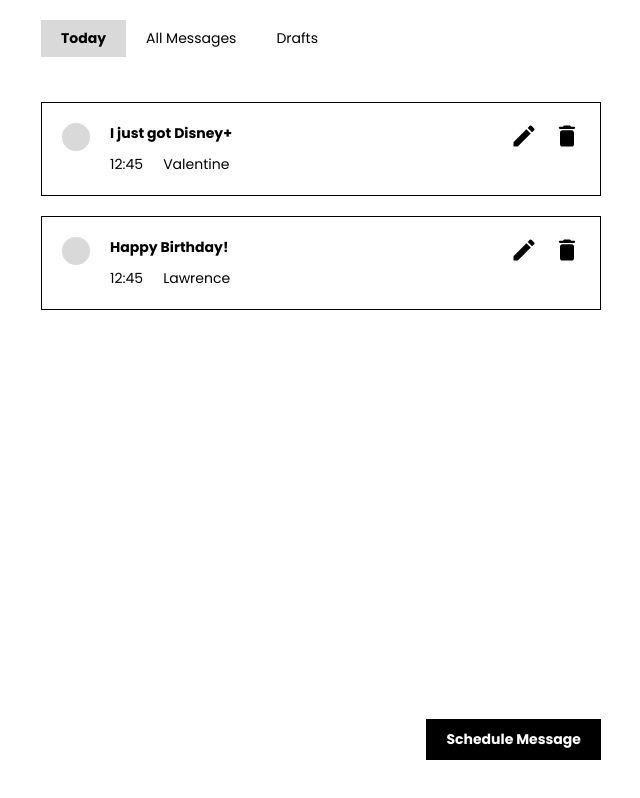
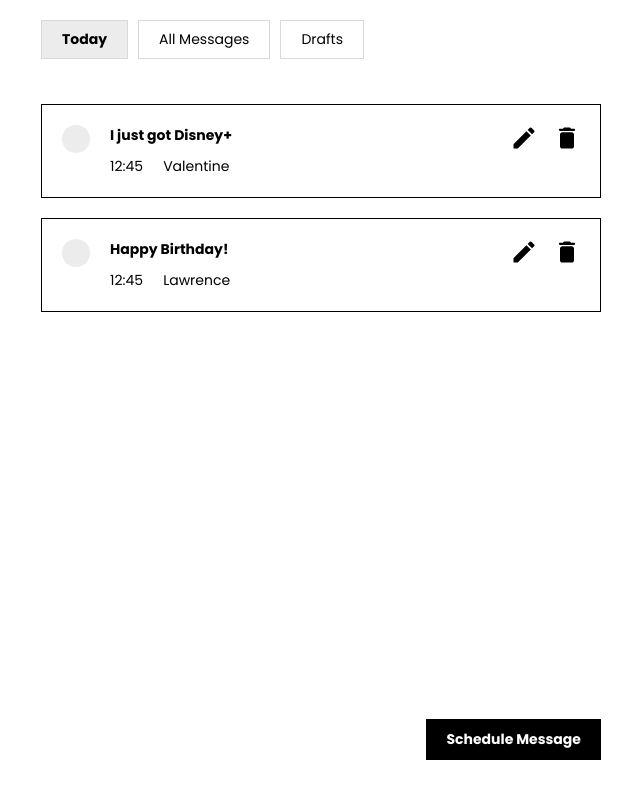
Before and after one commit to Ngoakor12/message-later, a React (Vite) app in the folder frontend/: page /today in a window 1280 px wide. Shown: the whole page, without its empty margins (319-959 px from the left). Built offline with nearby package versions, Linux system fonts and the light colour scheme.

Commit message:
style: update nav and border colors

```diff
--- a/frontend/src/index.css
+++ b/frontend/src/index.css
@@ -39,6 +39,7 @@ body {
 
 nav{
   display: flex;
+  gap: 10px;
   overflow-y: auto;
 }
 
@@ -47,11 +48,13 @@ nav{
   padding: 8px 20px;
   color: #000;
   min-width: max-content;
+  border: 1px solid #d9d9d9;
 }
 
 .active-nav-item{
   font-weight: 700;
-  background-color: #D9D9D9;
+  background-color: #ECECEC;
+  /* border-bottom: 3px solid #d9d9d9; */
 }
 
 
@@ -89,7 +92,7 @@ a.message-summary{
 .message-summary .left .status-icon{
   width: 28px;
   height: 28px;
-  background-color: #D9D9D9;
+  background-color: #ECECEC;
   border-radius: 50%;
 }
 
```
